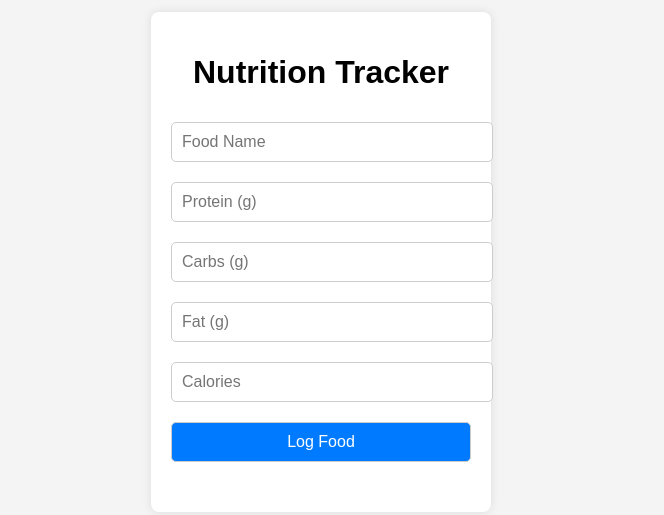
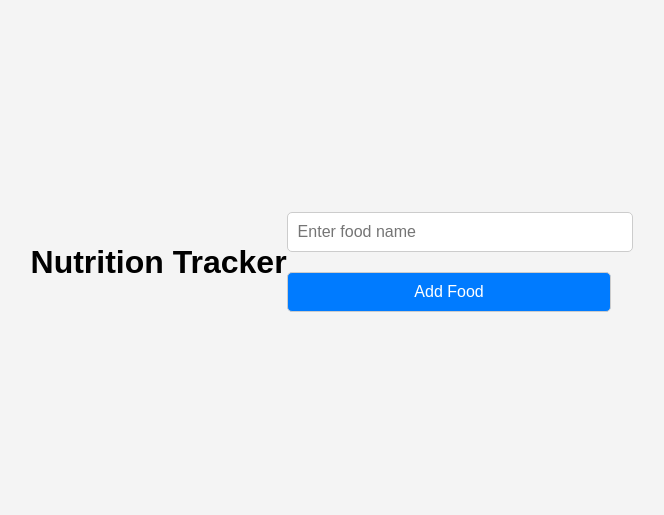
Before and after one commit to tobymarcochris/tupptrack, a plain HTML site: page index.html in a window 1280 px wide. Shown: the part 138-653 px from the top of the page, without its empty margins (319-983 px from the left). Drawn offline with Linux system fonts and the light colour scheme.

Commit message:
Update index.html

```diff
--- a/index.html
+++ b/index.html
@@ -5,23 +5,19 @@
     <meta charset="UTF-8">
     <meta name="viewport" content="width=device-width, initial-scale=1.0">
     <title>Nutrition Tracker</title>
-        <link rel="manifest" href="manifest.json">
     <link rel="stylesheet" href="style.css">
-        <script src="app.js" defer></script>
 </head>
 <body>
-        <div class="app-container">
     <h1>Nutrition Tracker</h1>
+
     <form id="food-form">
-                <input type="text" id="food-name" placeholder="Food Name" required>
-                <input type="number" id="protein" placeholder="Protein (g)" required>
-                <input type="number" id="carbs" placeholder="Carbs (g)" required>
-                <input type="number" id="fat" placeholder="Fat (g)" required>
-                <input type="number" id="calories" placeholder="Calories" required>
-                <button type="submit">Log Food</button>
+        <input type="text" id="food-name" placeholder="Enter food name" required />
+        <button type="submit">Add Food</button>
     </form>
+
     <div id="food-log"></div>
     <div id="totals"></div>
-        </div>
+
+    <script src="app_updated.js"></script>
 </body>
 </html>
```
Lines whose indentation alone changed are shown as unchanged.
